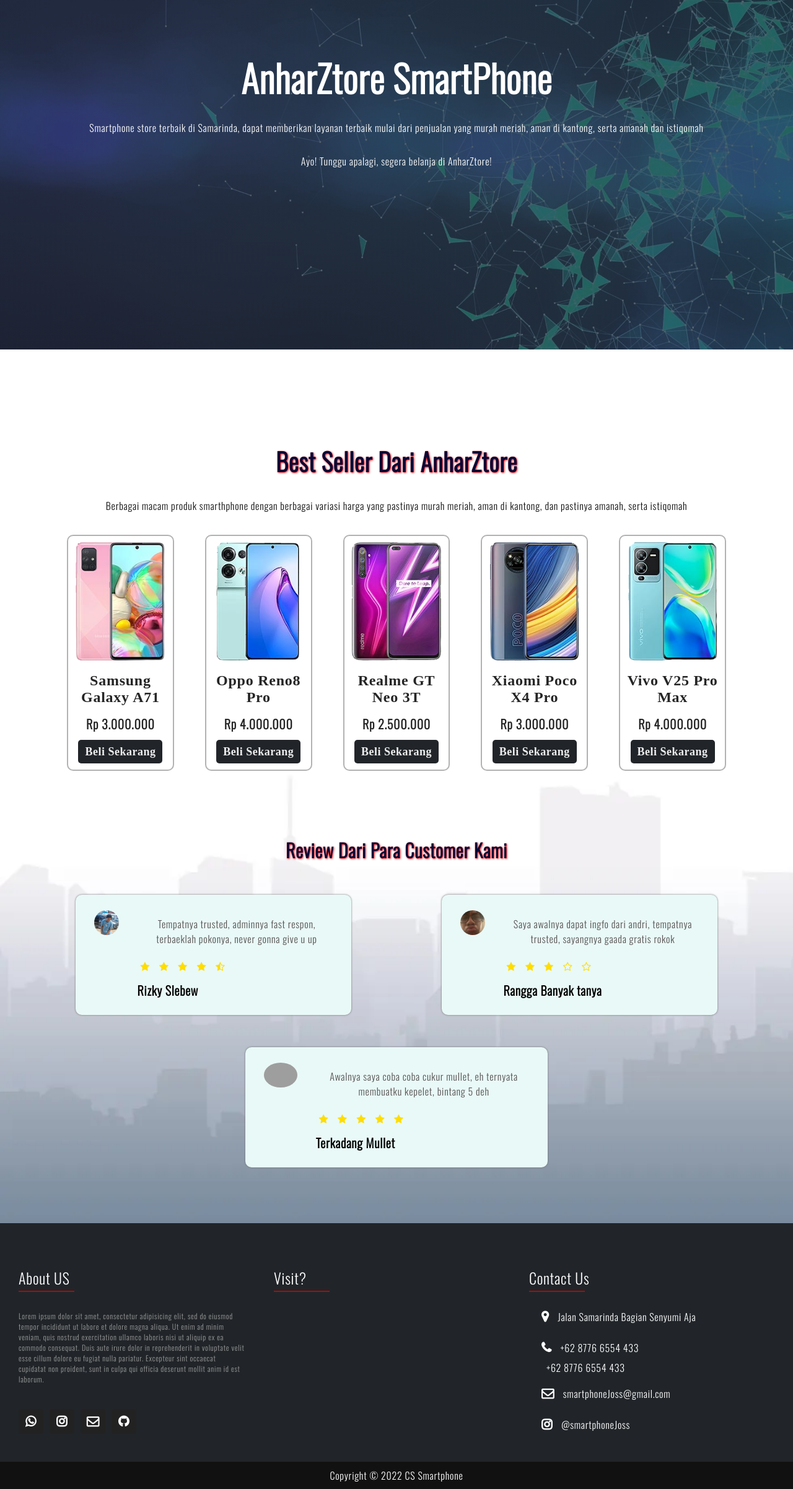
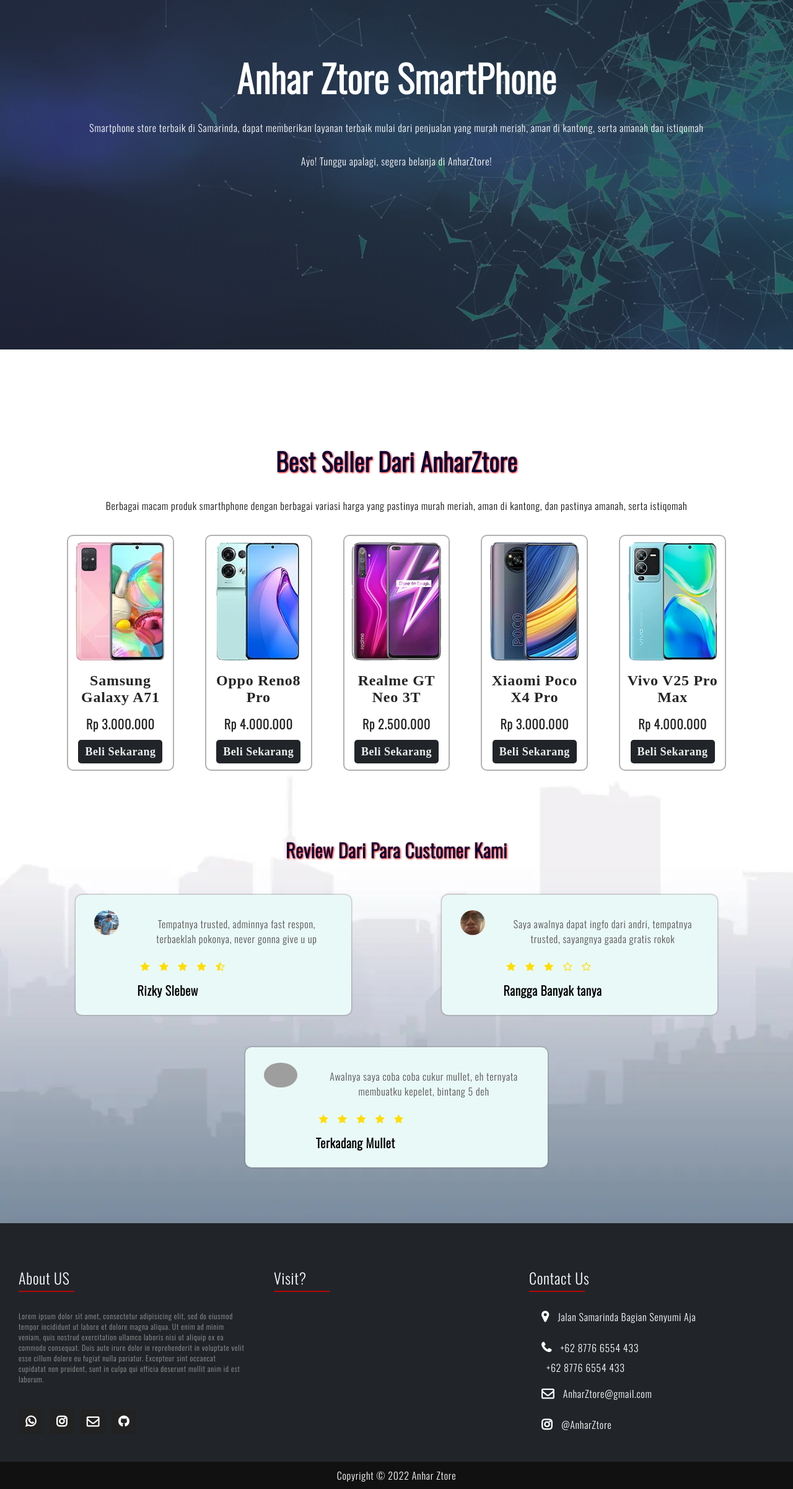
Before and after one commit to Anhar12/PA-WEB, a PHP site: page / in a window 1280 px wide. Shown: the part 86-2489 px from the top of the page at 62% size. Run offline with PHP 8.4, Linux system fonts and the light colour scheme; data comes from the database, SQL or seed files in the repository; some libraries are stand-ins or nearby versions; grey boxes are pictures that could not be loaded.

Commit message:
ganti nama

```diff
--- a/footer.php
+++ b/footer.php
@@ -56,18 +56,18 @@
                     </li>
                     <li>
                         <span> <i class="fa fa-envelope-o" aria-hidden="true"> </i> </span>
-                        <span> smartphoneJoss@gmail.com </span>
+                        <span> AnharZtore@gmail.com </span>
                     </li>
                     <li>
                         <span> <i class="fa fa-instagram" aria-hidden="true"> </i> </span>
-                        <span> @smartphoneJoss </span>
+                        <span> @AnharZtore </span>
                     </li>
                 </ul>
             </div>
         </div>
     </footer>
     <div class="copyright">
-        <p> Copyright © 2022 CS Smartphone </p>
+        <p> Copyright © 2022 Anhar Ztore </p>
     </div>
 </body>
 </html>
--- a/index.php
+++ b/index.php
@@ -40,7 +40,7 @@ require 'koneksi.php';
 
         <!-- main content -->
         <div class="deskripsi">
-            <h1> AnharZtore SmartPhone </h1>
+            <h1> Anhar Ztore SmartPhone </h1>
             <p> Smartphone store terbaik di Samarinda, dapat memberikan layanan terbaik mulai dari penjualan yang murah meriah, aman di kantong, serta amanah dan istiqomah </p>
             <p> Ayo! Tunggu apalagi, segera belanja di AnharZtore! </p>
         </div>
--- a/pengguna/admin/admin.php
+++ b/pengguna/admin/admin.php
@@ -44,7 +44,7 @@
 
     <!-- main content -->
         <div class="deskripsi">
-            <h1> AnharZtore SmartPhone </h1>
+            <h1> Anhar Ztore SmartPhone </h1>
             <p> Smartphone store terbaik di Samarinda, dapat memberikan layanan terbaik mulai dari penjualan yang murah meriah, aman di kantong, serta amanah dan istiqomah </p>
             <p> Ayo! Tunggu apalagi, segera belanja di AnharZtore! </p>
         </div>
--- a/pengguna/user/user.php
+++ b/pengguna/user/user.php
@@ -52,7 +52,7 @@
 
     <!-- main content -->
         <div class="deskripsi">
-            <h1> AnharZtore SmartPhone </h1>
+            <h1> Anhar Ztore SmartPhone </h1>
             <p> Smartphone store terbaik di Samarinda, dapat memberikan layanan terbaik mulai dari penjualan yang murah meriah, aman di kantong, serta amanah dan istiqomah </p>
             <p> Ayo! Tunggu apalagi, segera belanja di AnharZtore! </p>
         </div>
```
Also changed, not shown: pesanan/tambah_pesanan_user.php (+21 -11 lines).
